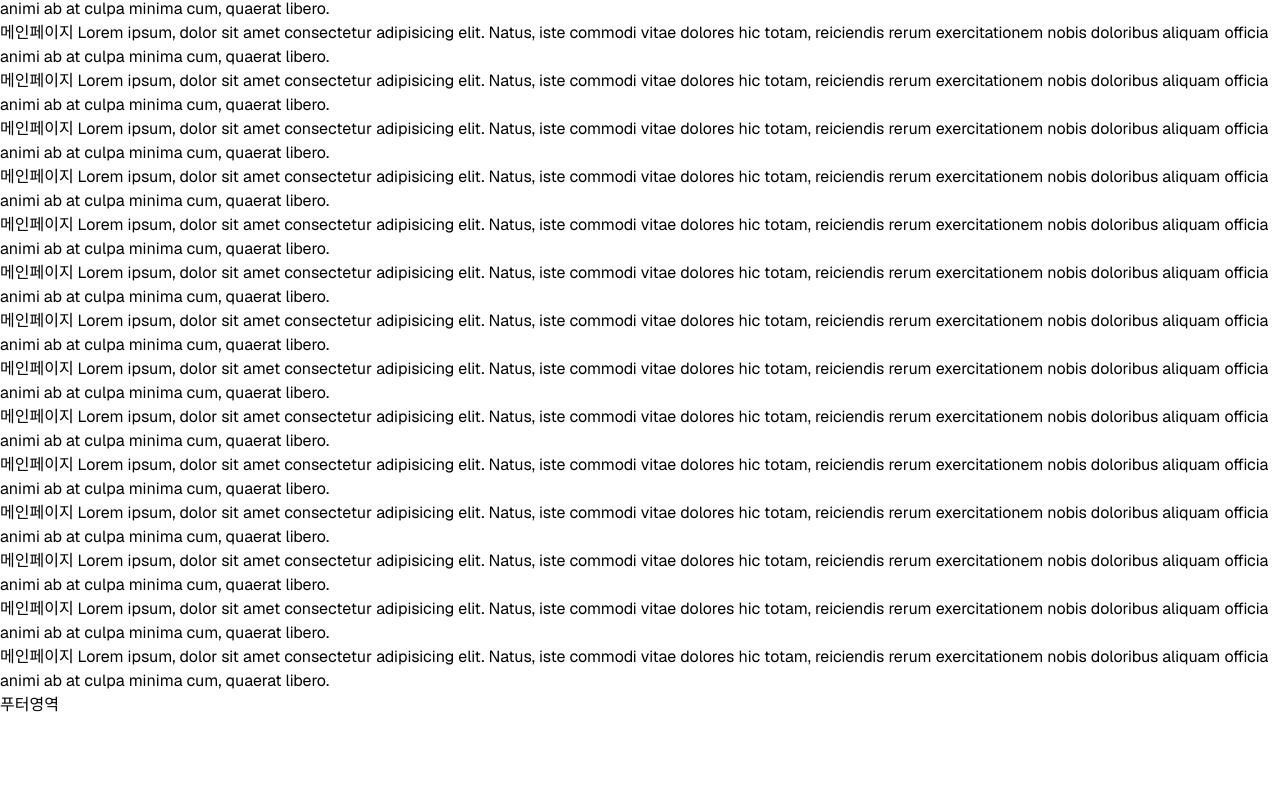
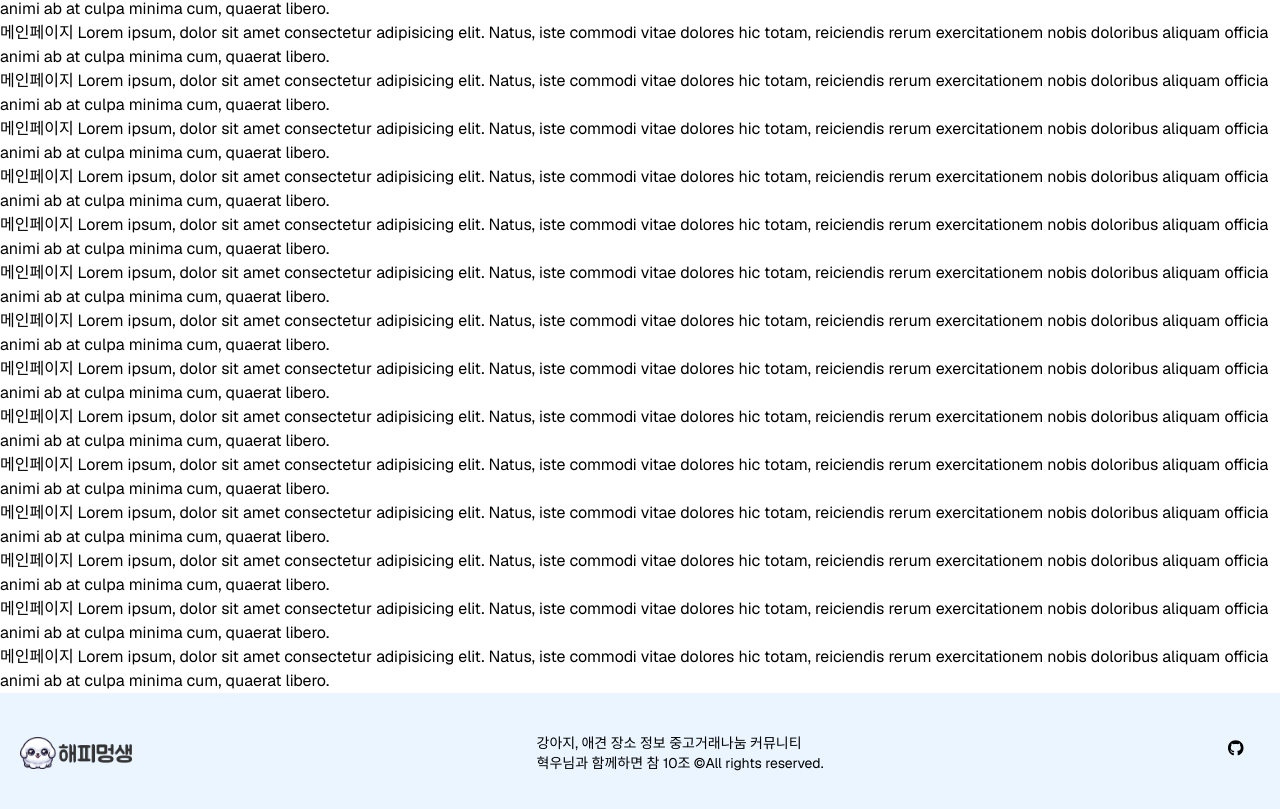
Before and after one commit to HappyMungLife/HappyMungLife, a Next.js app: page / in a window 1280 px wide. Shown: the part 187-996 px from the top of the page. Before the commit the page ends 904 px from the top, so only its background shows below. Built offline with nearby package versions, Linux system fonts and the light colour scheme.

Commit message:
Feat: Footer,폰트어썸 패키지 설치

```diff
--- a/app/_components/layout/Footer.tsx
+++ b/app/_components/layout/Footer.tsx
@@ -1,7 +1,29 @@
 import React from 'react';
+import Image from 'next/image';
+import Logo from '@/public/images/logo.png';
+import Link from 'next/link';
+import { FontAwesomeIcon } from '@fortawesome/react-fontawesome';
+import { faGithub } from '@fortawesome/free-brands-svg-icons';
 
 const Footer = () => {
-  return <div>푸터영역</div>;
+  return (
+    <footer className="flex justify-between items-center size-full px-5 py-10  bg-secondaryColor">
+      <h1>
+        <Image className="w-28" src={Logo} alt="logo" />
+      </h1>
+      <div className="text-sm">
+        <h2>강아지, 애견 장소 정보 중고거래나눔 커뮤니티</h2>
+        <p>혁우님과 함께하면 참 10조 &copy;All rights reserved.</p>
+      </div>
+      <Link
+        href="https://github.com/sparta-advancedProject-team10/HappyMungLife"
+        target="_blank"
+        className="block size-8 hover:text-primaryColor"
+      >
+        <FontAwesomeIcon icon={faGithub} />
+      </Link>
+    </footer>
+  );
 };
 
 export default Footer;
--- a/package.json
+++ b/package.json
@@ -6,6 +6,11 @@
     "start": "next start"
   },
   "dependencies": {
+    "@fortawesome/fontawesome-svg-core": "^6.5.1",
+    "@fortawesome/free-brands-svg-icons": "^6.5.1",
+    "@fortawesome/free-regular-svg-icons": "^6.5.1",
+    "@fortawesome/free-solid-svg-icons": "^6.5.1",
+    "@fortawesome/react-fontawesome": "^0.2.0",
     "@supabase/ssr": "^0.1.0",
     "@supabase/supabase-js": "^2.39.8",
     "@tanstack/react-query": "^5.28.4",
```
Also changed, not shown: 2 other files (tests, documents, lock files or other folders).
